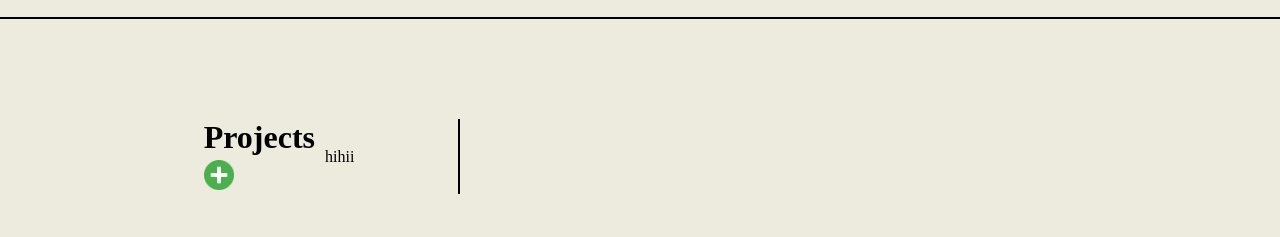
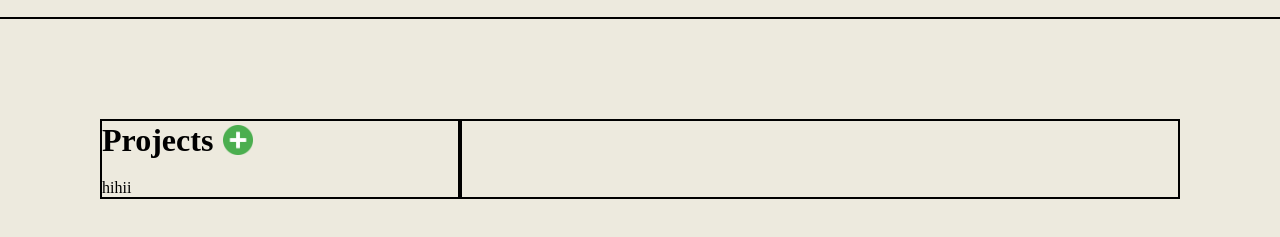
Before and after one commit to tSwizzz/Todo-List-TOP, a website built with webpack: page dist/index.html in a window 1280 px wide. Shown: the part 67-304 px from the top of the page. Built offline with nearby package versions, Linux system fonts and the light colour scheme.

Commit message:
more styling for project list

```diff
--- a/src/styles.css
+++ b/src/styles.css
@@ -28,17 +28,24 @@ body {
     grid-template-columns: 1fr 2fr;
     margin: 100px;
 }
+.left {
+    border: 2px solid black;
+    display: flex;
+    flex-direction: column;
+    align-items:flex-start;
+}
+.right {
+    border: 2px solid black;
+}
+.projectHeader {
+    display: flex;
+    justify-content: center;
+    align-items: center;
+    gap:10px;
+    margin-bottom: 20px;
+}
 .plusPic {
     height: 30px;
     width: 30px;
     margin-top: 4px;
 }
-.left {
-    display: flex;
-    justify-content: center;
-    align-items: center;
-    gap:10px;
-    border-right: 2px solid black;
-}
-.right {
-}
```
